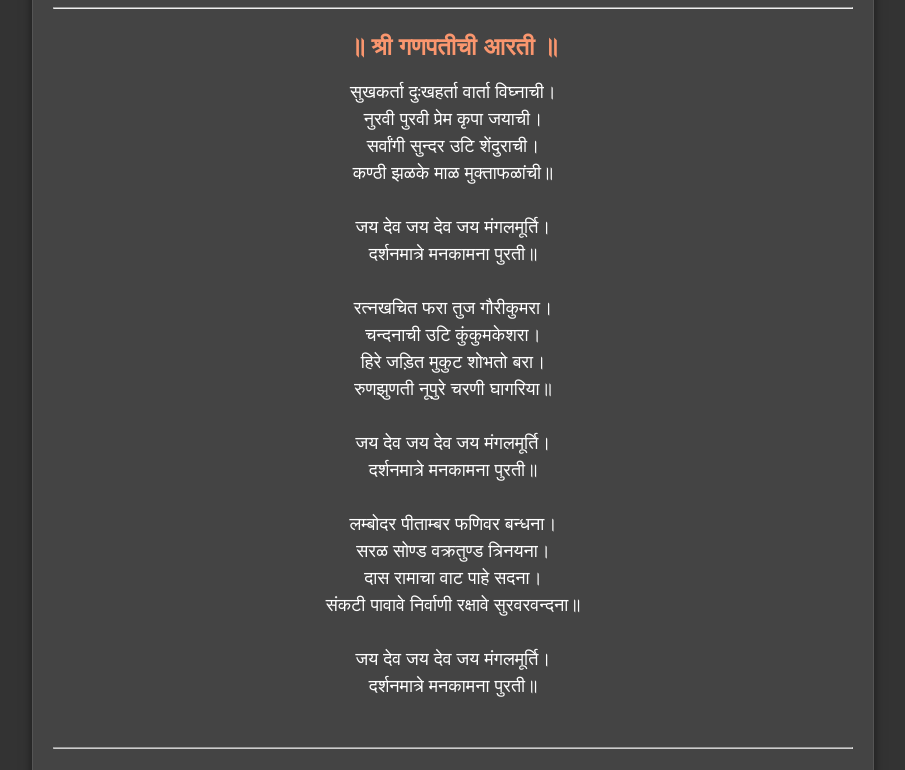
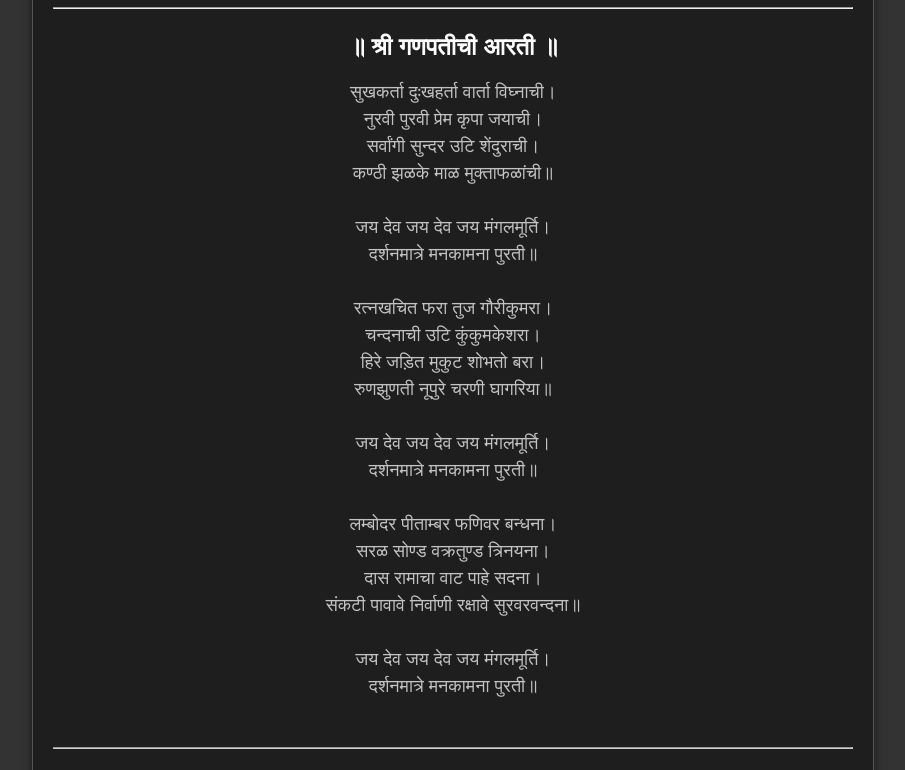
Before and after one commit to Pushkaraso19/Aarti-Sangraha, a plain HTML site: page index.html in a window 1280 px wide. Shown: the part 114-884 px from the top of the page, without its empty margins (187-1092 px from the left). Drawn offline with Linux system fonts and the light colour scheme.

Commit message:
Bg Color Enhanced

```diff
--- a/index.html
+++ b/index.html
@@ -7,17 +7,17 @@
             body {
                 font-family: Arial, sans-serif;
                 background-color: #333;
-                color: #fff;
+                color: #c2c2c2;
                 text-align: center;
             }
             h1, h3 {
-                color: #fa966e;
+                color: #ffffff;
             }
             .aarti-container {
                 max-width: 800px;
                 margin: 20px auto;
                 padding: 20px;
-                background-color: #444;
+                background-color: #1e1e1e;
                 border: 1px solid #555;
                 box-shadow: 0 0 10px rgba(0, 0, 0, 0.5);
             }
```
